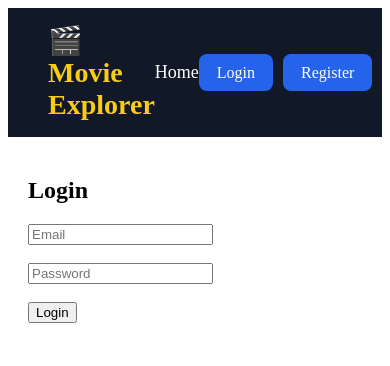
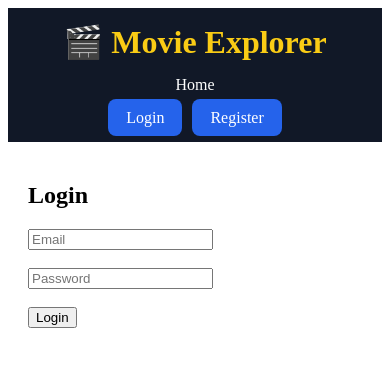
Before and after one commit to Ramya45-P/movie-app-clean, a React (Create React App) app in the folder frontend/: page /login in a window 390 px wide. Shown: the top 366 px of the page. Built offline with nearby package versions, Linux system fonts and the light colour scheme.

Commit message:
Make navbar responsive for mobile devices

```diff
--- a/frontend/src/index.css
+++ b/frontend/src/index.css
@@ -154,3 +154,60 @@
 .compare-btn:hover {
   background: #6d28d9;
 }
+
+/* =========================
+   MOBILE RESPONSIVE
+========================= */
+@media (max-width: 768px) {
+
+  .navbar {
+    flex-direction: column;
+    align-items: center;
+    padding: 15px;
+    gap: 15px;
+  }
+
+  .logo {
+    font-size: 32px;
+    text-align: center;
+  }
+
+  .nav-links {
+    display: flex;
+    flex-wrap: wrap;
+    justify-content: center;
+    gap: 15px;
+  }
+
+  .nav-links a {
+    font-size: 16px;
+  }
+
+  .logout-btn,
+  .login-btn {
+    width: 120px;
+    text-align: center;
+  }
+
+  .movie-container {
+    grid-template-columns: 1fr;
+    padding: 15px;
+  }
+
+  .movie-card {
+    padding: 15px;
+  }
+
+  .movie-header h2 {
+    font-size: 22px;
+  }
+
+  .movie-details p {
+    font-size: 15px;
+  }
+
+  .movie-buttons button {
+    font-size: 16px;
+    padding: 14px;
+  }
+}
```
